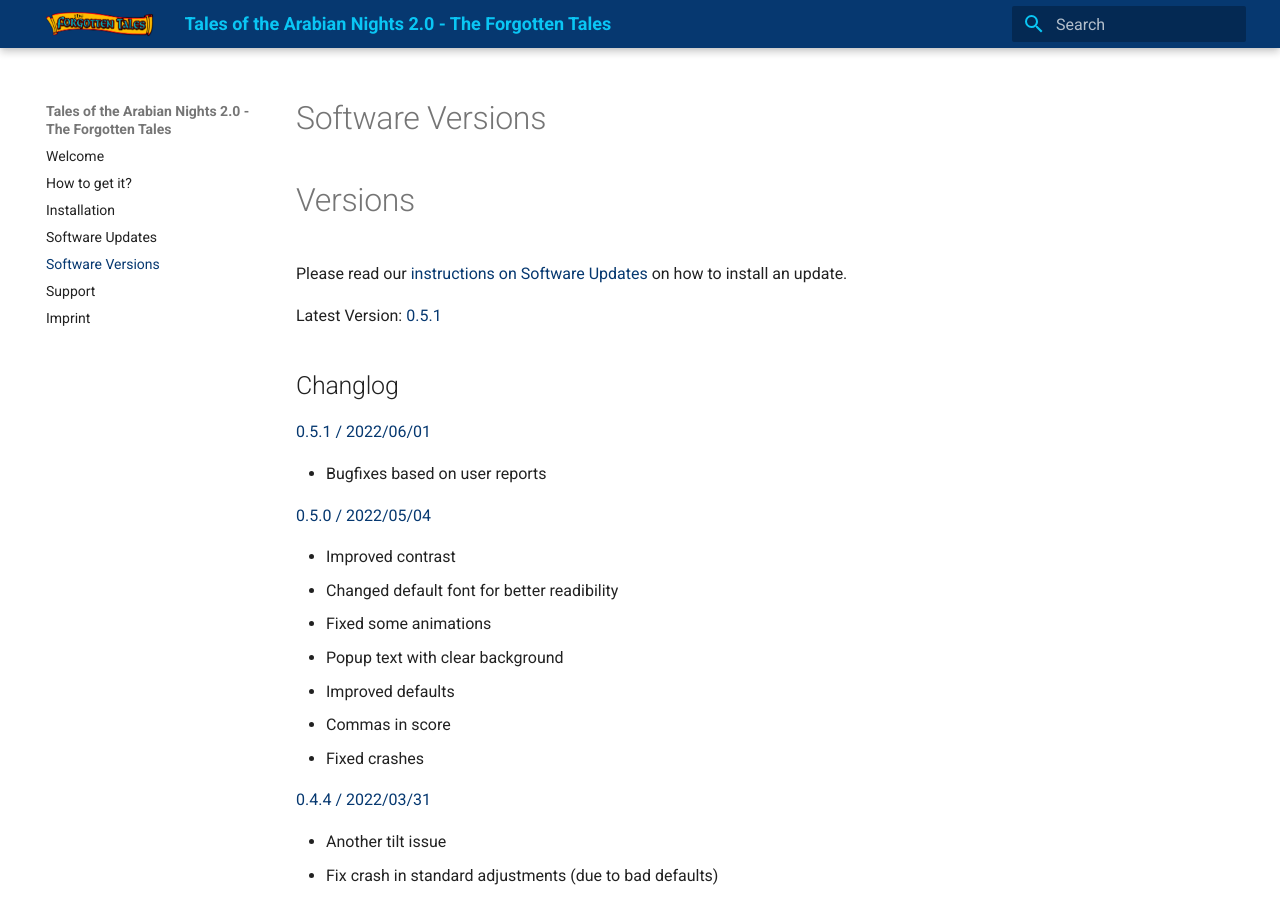
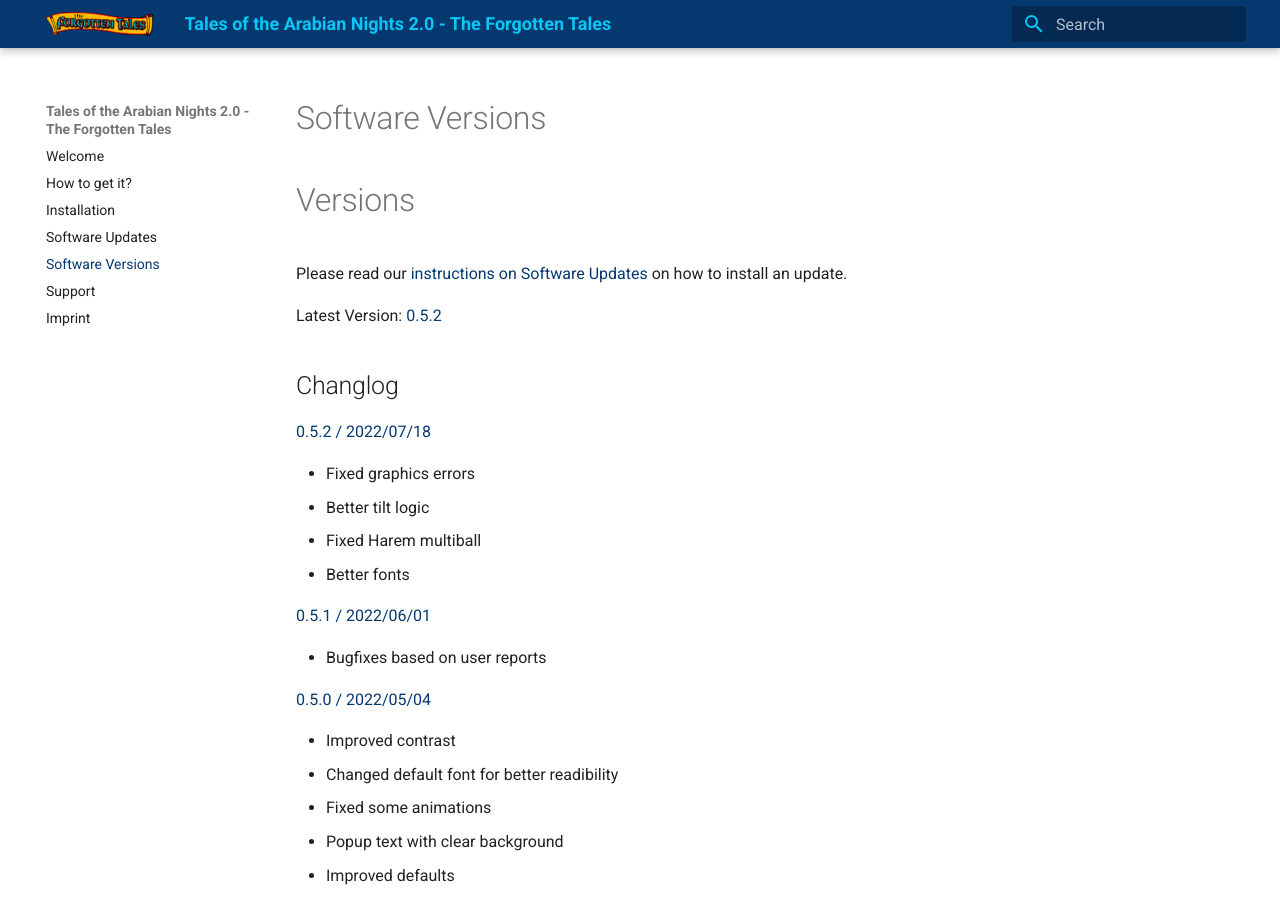
Before and after one commit to totan-forgottentales/totan-forgottentales, an MkDocs documentation site: the page built from docs/software_versions.md, in a window 1280 px wide and 900 px high. Built offline with MkDocs 1.6.1 and Material for MkDocs 9.7.7, drawn with Linux system fonts in a browser that asks for light colours.

Commit message:
link 0.5.2

```diff
--- a/docs/software_versions.md
+++ b/docs/software_versions.md
@@ -4,9 +4,16 @@
 
 Please read our [instructions on Software Updates](software_updates.md) on how to install an update.
 
-Latest Version: [0.5.1](https://images.the-forgotten-tales.com/totan_0.5.1.image)
+Latest Version: [0.5.2](https://images.the-forgotten-tales.com/totan_0.5.2.image)
 
 ## Changlog
+
+ [0.5.2 / 2022/07/18](https://images.the-forgotten-tales.com/totan_0.5.2.image)
+
+   * Fixed graphics errors
+   * Better tilt logic
+   * Fixed Harem multiball
+   * Better fonts
 
  [0.5.1 / 2022/06/01](https://images.the-forgotten-tales.com/totan_0.5.1.image)
 
```
Also changed, not shown: docs/software_updates.md (+1 -1 lines).
